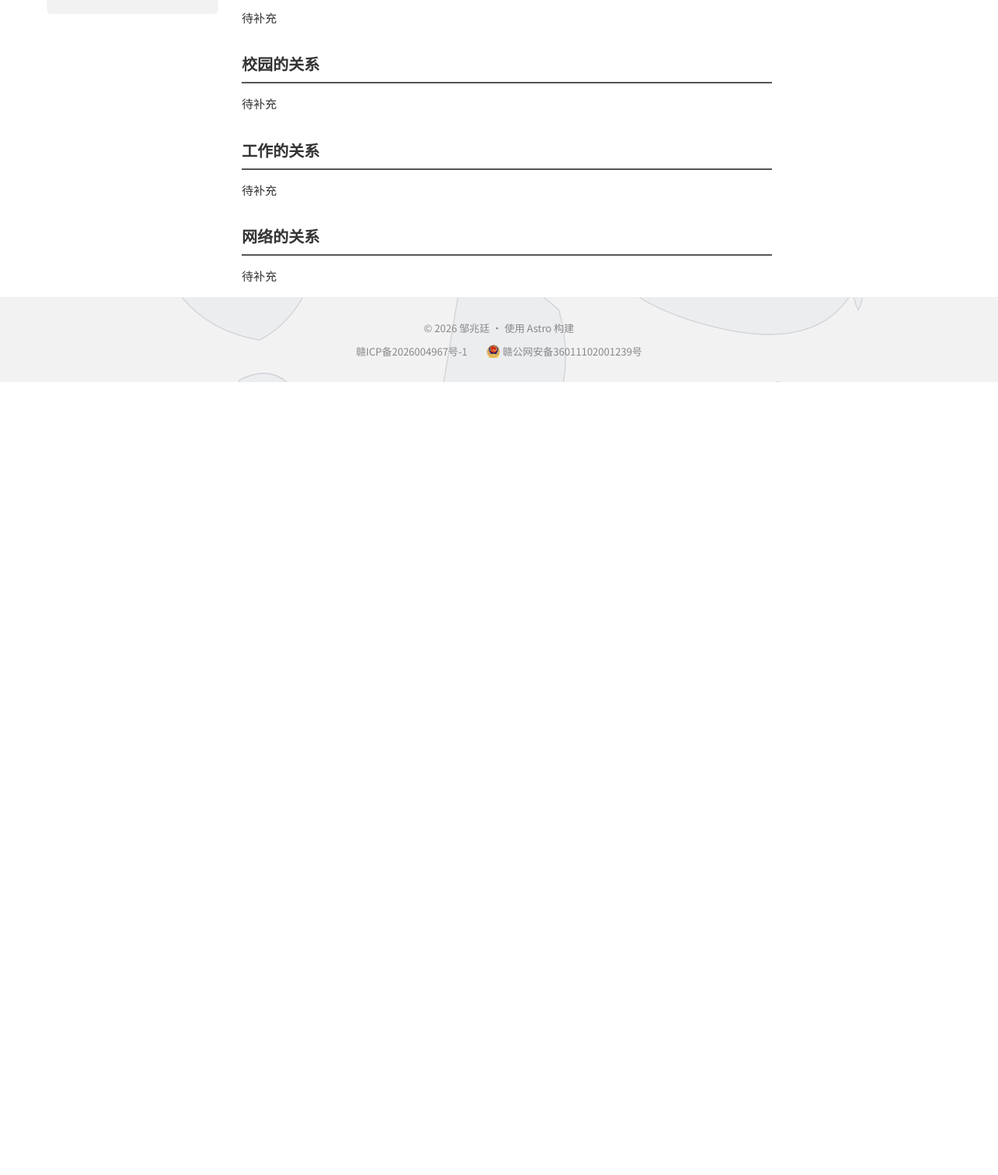
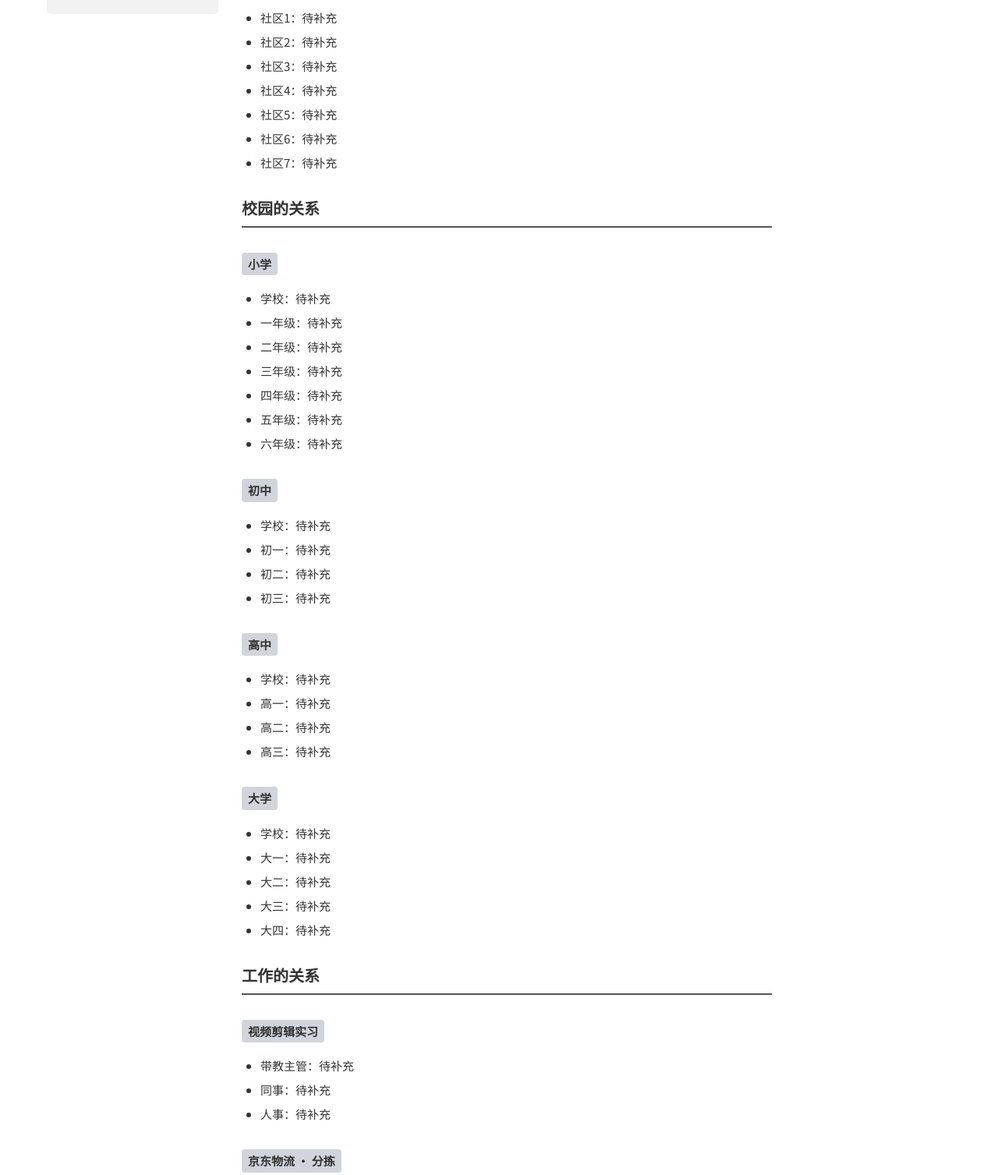
Before and after one commit to zzdabendan/zzdabendan.github.io, an Astro site: page /kb/contacts in a window 1280 px wide. Shown: the part 653-2160 px from the top of the page at 78% size. Before the commit the page ends 1143 px from the top, so only its background shows below. Built offline with nearby package versions, Linux system fonts and the light colour scheme; Astro itself is replaced by a stand-in of ours.

Commit message:
联系方式补齐社区、校园、工作关系结构

```diff
--- a/src/content/kb/contacts.md
+++ b/src/content/kb/contacts.md
@@ -1,7 +1,7 @@
 ---
 title: 联系方式
 category: 生活
-summary: 按关系分类整理联系方式：亲人的关系、族人的关系、社区的关系、校园的关系、工作的关系、网络的关系，先做简单分类，后续补充具体条目。
+summary: 按关系分类整理联系方式：亲人、族人、社区、校园、工作、网络，各分组按学校年级与工作单位岗位预留结构，暂以「待补充」占位。
 order: 3.5
 ---
 
@@ -19,15 +19,84 @@ order: 3.5
 
 ## 社区的关系
 
-待补充
+- 社区1：待补充
+- 社区2：待补充
+- 社区3：待补充
+- 社区4：待补充
+- 社区5：待补充
+- 社区6：待补充
+- 社区7：待补充
 
 ## 校园的关系
 
-待补充
+### 小学
+
+- 学校：待补充
+- 一年级：待补充
+- 二年级：待补充
+- 三年级：待补充
+- 四年级：待补充
+- 五年级：待补充
+- 六年级：待补充
+
+### 初中
+
+- 学校：待补充
+- 初一：待补充
+- 初二：待补充
+- 初三：待补充
+
+### 高中
+
+- 学校：待补充
+- 高一：待补充
+- 高二：待补充
+- 高三：待补充
+
+### 大学
+
+- 学校：待补充
+- 大一：待补充
+- 大二：待补充
+- 大三：待补充
+- 大四：待补充
 
 ## 工作的关系
 
-待补充
+### 视频剪辑实习
+
+- 带教主管：待补充
+- 同事：待补充
+- 人事：待补充
+
+### 京东物流 · 分拣
+
+- 分拣组长：待补充
+- 同事：待补充
+- 人事：待补充
+
+### 手机装配 · 流水线装配工
+
+- 线长：待补充
+- 组长：待补充
+- 同事：待补充
+- 人事：待补充
+
+### 驾校 · 技术维护
+
+- 技术主管：待补充
+- 教练：待补充
+- 人事：待补充
+- 其他同事：待补充
+
+### 德沃信息 · 客服技术运维
+
+- 运营：待补充
+- 客服主管：待补充
+- 运营专员：待补充
+- 计算机主管：待补充
+- 其他部门：待补充
+- 人事：待补充
 
 ## 网络的关系
 
```
